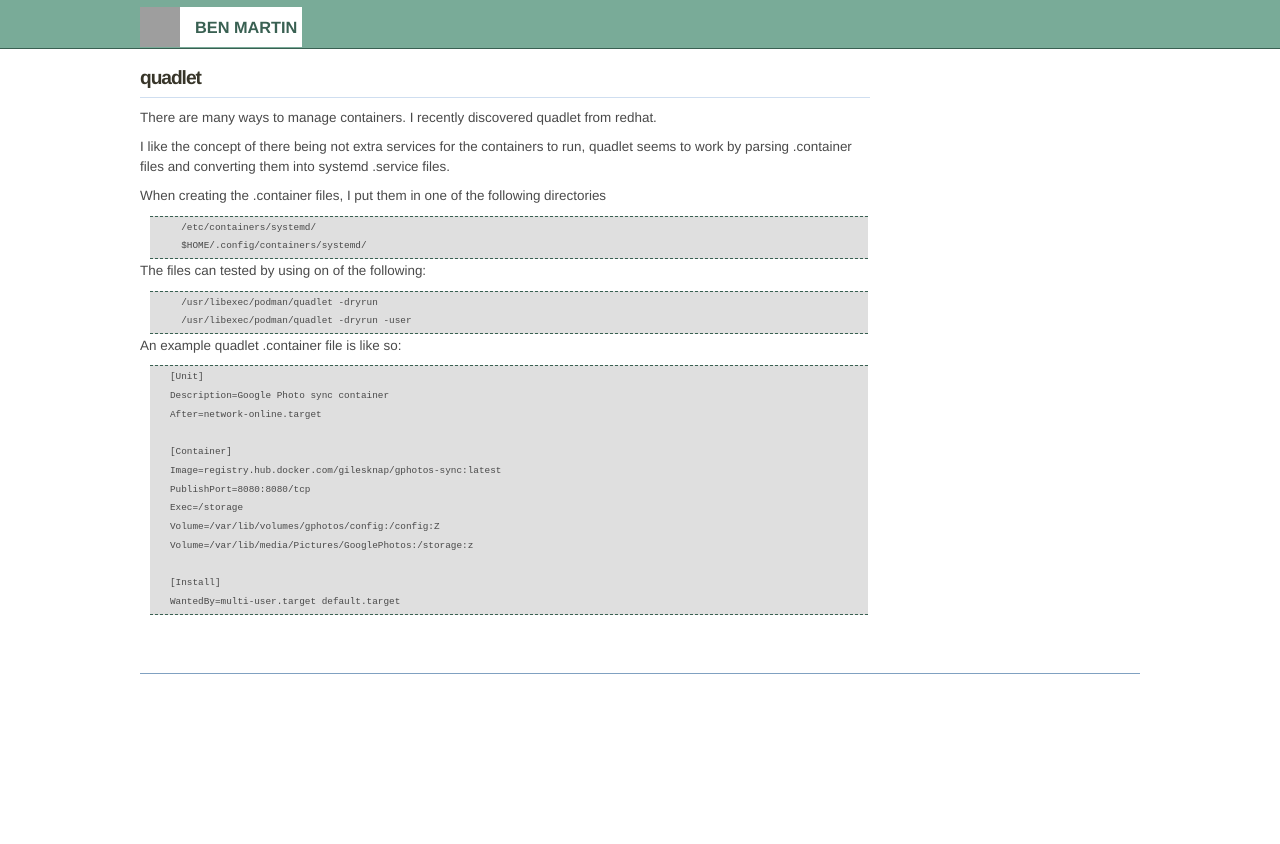
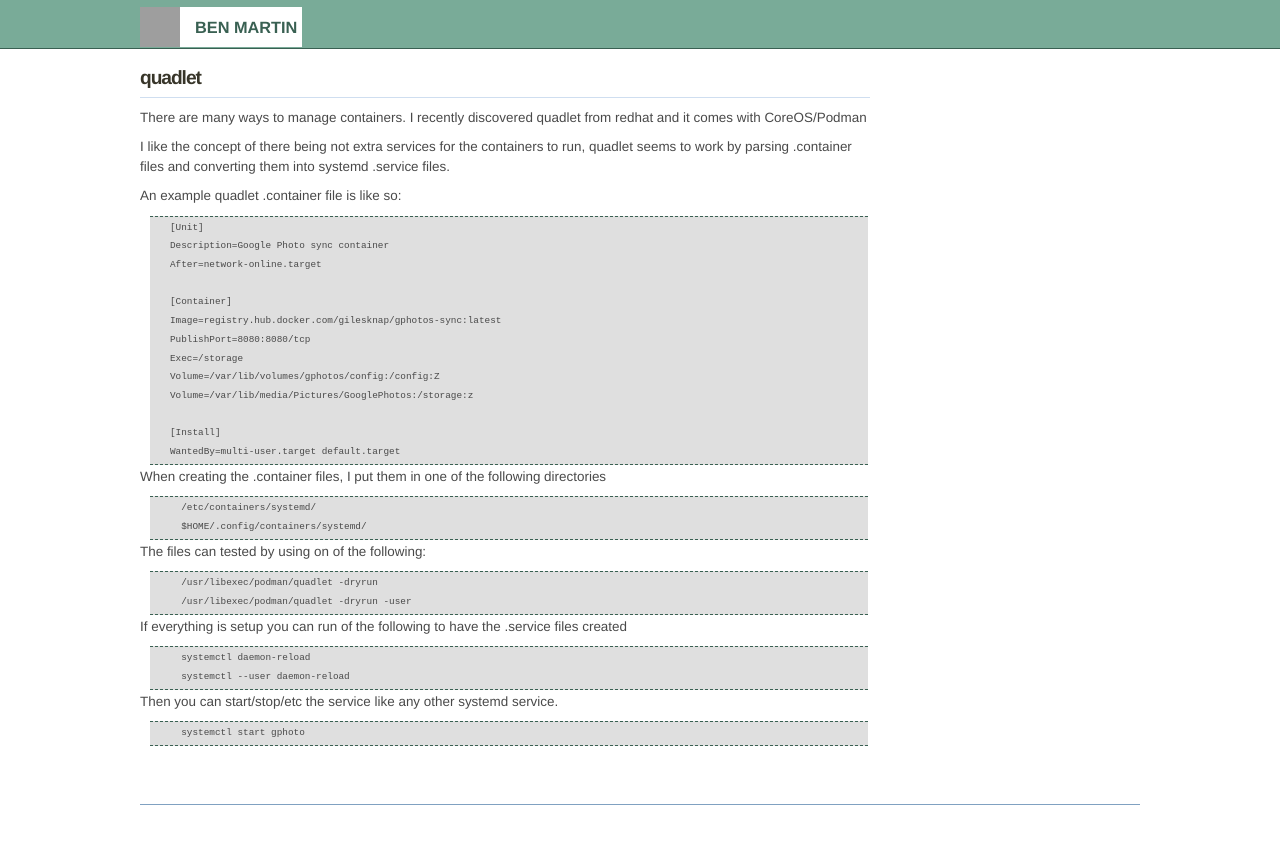
Before and after one commit to bugthing/bugthing.github.com, a Jekyll site: the page built from _posts/2023-06-01-quadlet.markdown, in a window 1280 px wide. Shown: the top 844 px of the page. Built offline with Jekyll 4.4.1, drawn with Linux system fonts in a browser that asks for light colours; grey boxes are pictures that could not be loaded.

Commit message:
tweak quadlet doc

````diff
--- a/_posts/2023-06-01-quadlet.markdown
+++ b/_posts/2023-06-01-quadlet.markdown
@@ -2,21 +2,10 @@
 layout: default
 title: quadlet
 ---
-There are many ways to manage containers. I recently discovered quadlet from redhat.
+There are many ways to manage containers. I recently discovered quadlet from redhat and it comes with CoreOS/Podman
 
 I like the concept of there being not extra services for the containers to run, quadlet
 seems to work by parsing .container files and converting them into systemd .service files.
-
-
-When creating the .container files, I put them in one of the following directories
-
-      /etc/containers/systemd/
-      $HOME/.config/containers/systemd/
-
-The files can tested by using on of the following:
-
-      /usr/libexec/podman/quadlet -dryrun
-      /usr/libexec/podman/quadlet -dryrun -user
 
 An example quadlet .container file  is like so:
 
@@ -35,3 +24,23 @@ Volume=/var/lib/media/Pictures/GooglePhotos:/storage:z
 [Install]
 WantedBy=multi-user.target default.target
 ```
+
+When creating the .container files, I put them in one of the following directories
+
+      /etc/containers/systemd/
+      $HOME/.config/containers/systemd/
+
+The files can tested by using on of the following:
+
+      /usr/libexec/podman/quadlet -dryrun
+      /usr/libexec/podman/quadlet -dryrun -user
+
+If everything is setup you can run of the following to have the .service files created
+
+      systemctl daemon-reload
+      systemctl --user daemon-reload
+
+
+Then you can start/stop/etc the service like any other systemd service.
+
+      systemctl start gphoto
````
